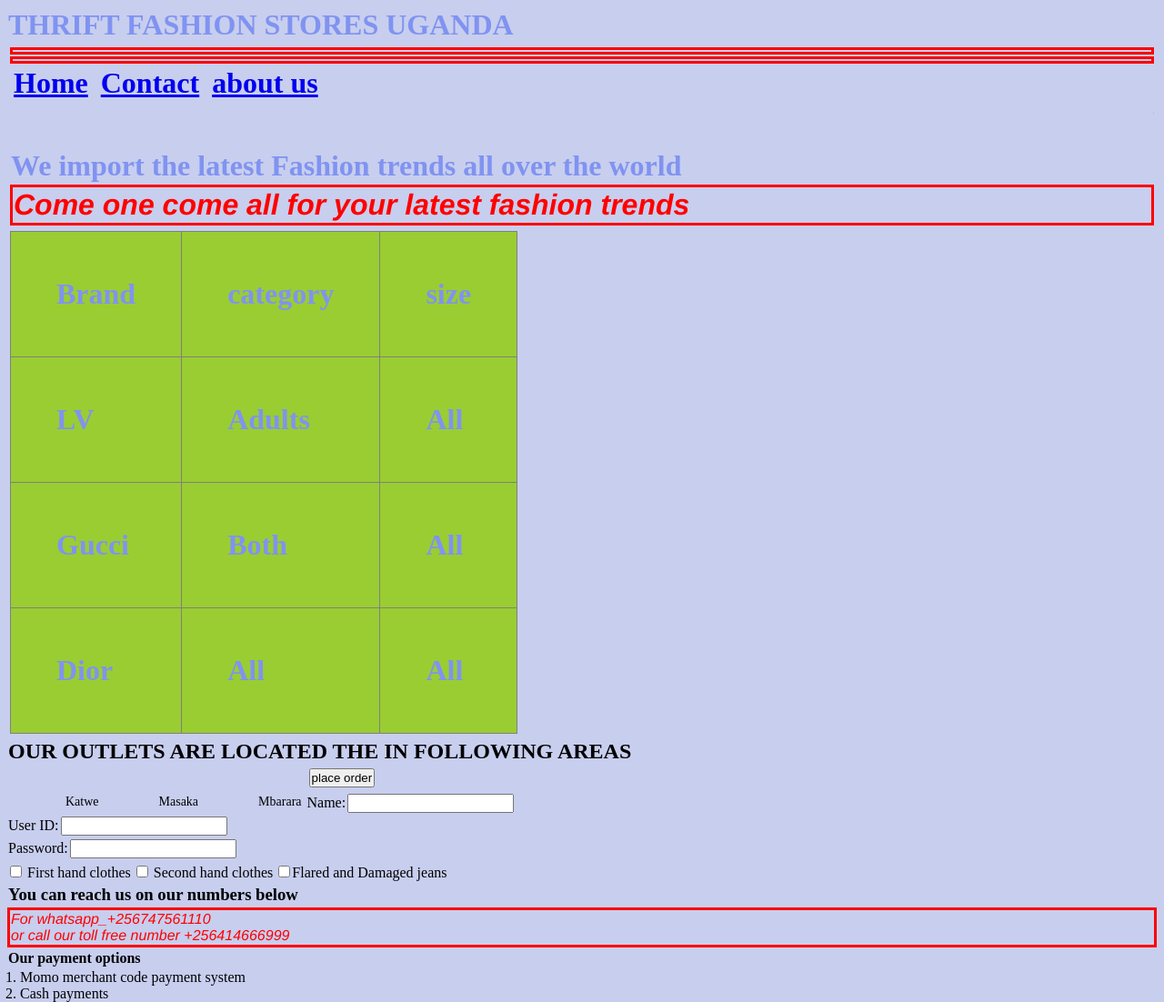
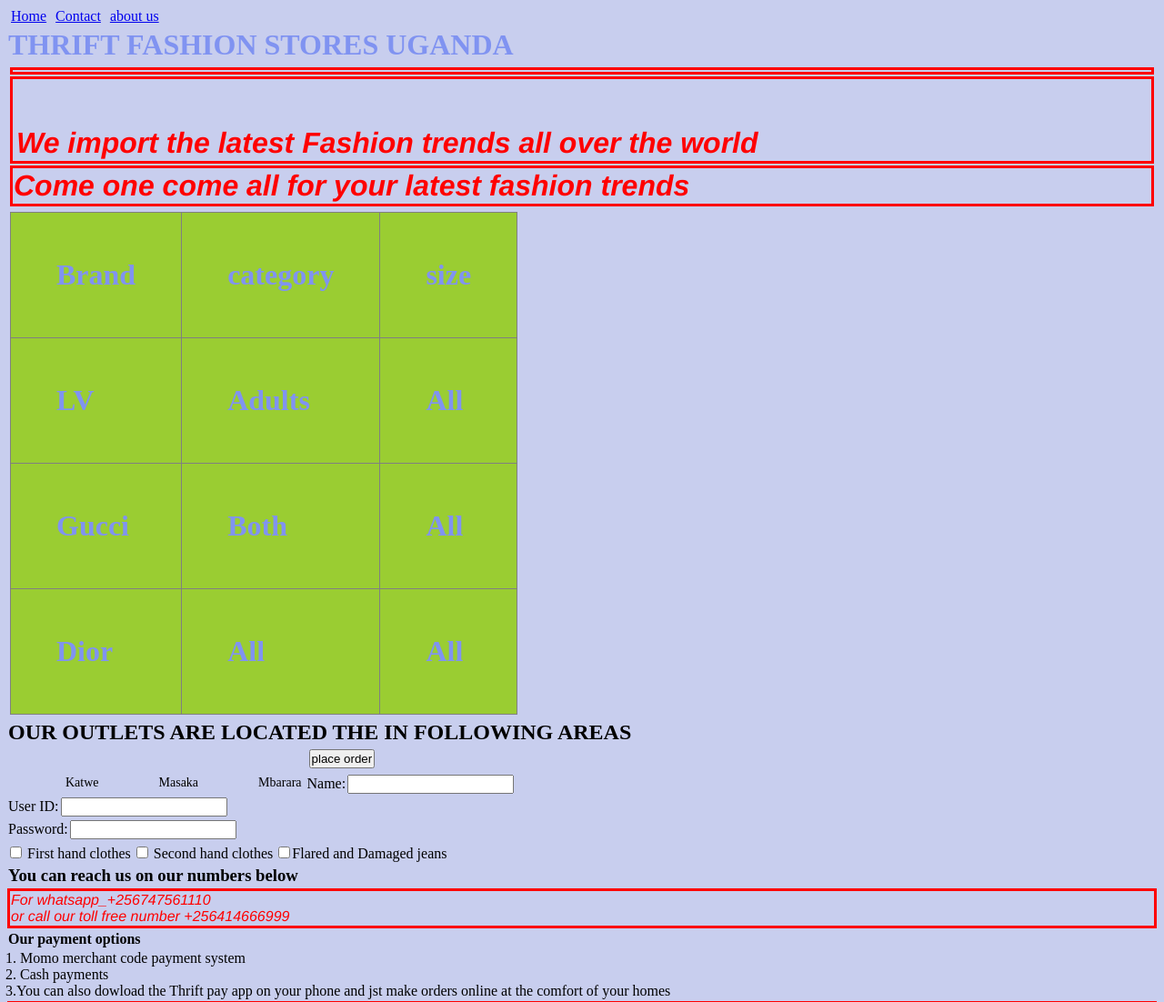
Before and after one commit to tendo-makus/NEVER, a plain HTML site: page contact.html in a window 1280 px wide. Shown: the top 1102 px of the page at 91% size. Drawn offline with Linux system fonts and the light colour scheme.

Commit message:
Update contact.html

```diff
--- a/contact.html
+++ b/contact.html
@@ -8,17 +8,16 @@
     <title><u>Thrift fashions</u></title>
     <link href="STYLE.css"type="text/css"rel="stylesheet">
 </head>
-<body>
-    <body>
-        <body bgcolor="#C8CEEE">
-    <h1>THRIFT FASHION STORES UGANDA<h1>
-        <p align="left">
-    <p align="left">
-        <div>
+ <body bgcolor="#C8CEEE">
+      <div>
          <a href="https://tendo-makus.github.io/NEVER/index.html">Home</a>
         <a href="https://tendo-makus.github.io/NEVER/contact.html">Contact</a>
         <a href="https://tendo-makus.github.io/NEVER/about%20us%20.html">about us</a>
         </div>
+    <h1>THRIFT FASHION STORES UGANDA<h1>
+        <p align="left">
+    <p align="left">
+
 
         <Marquee>We are always open from Monday  to Saturday</Marquee>
         <Marque behaviour="alternate" direction ="up" height="200" bgcolor="#808080"> We import the latest Fashion trends all over the world</Marque>
```
